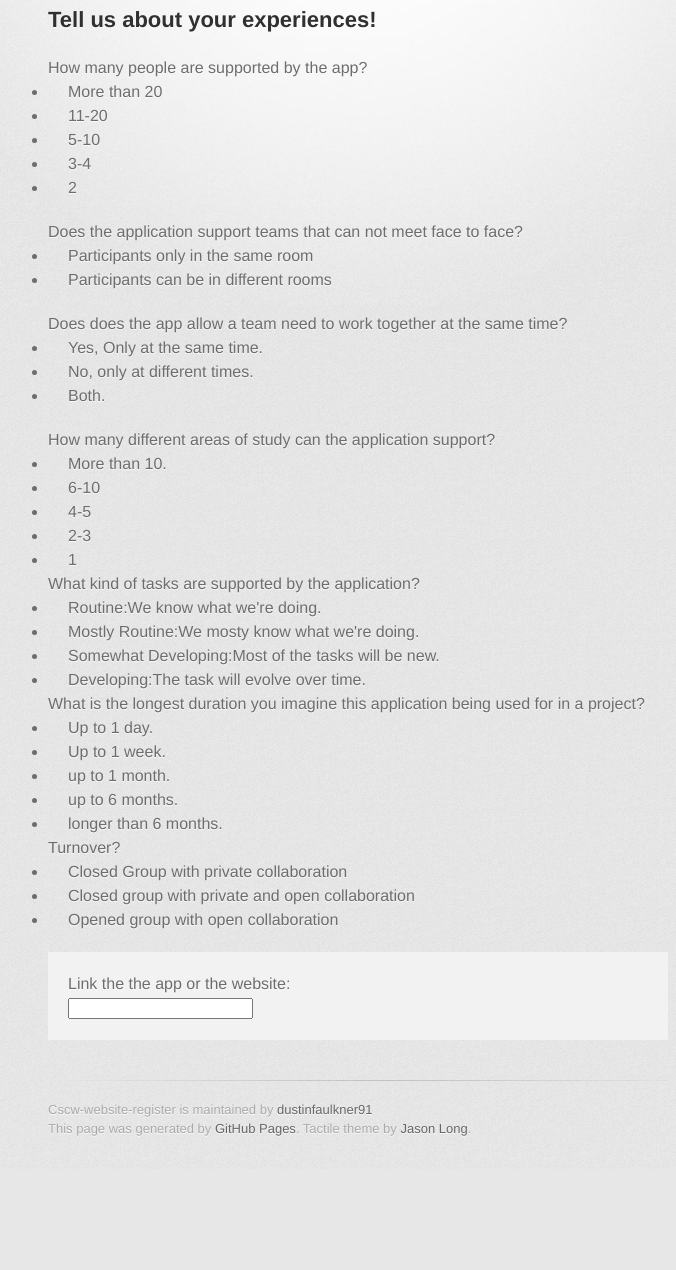
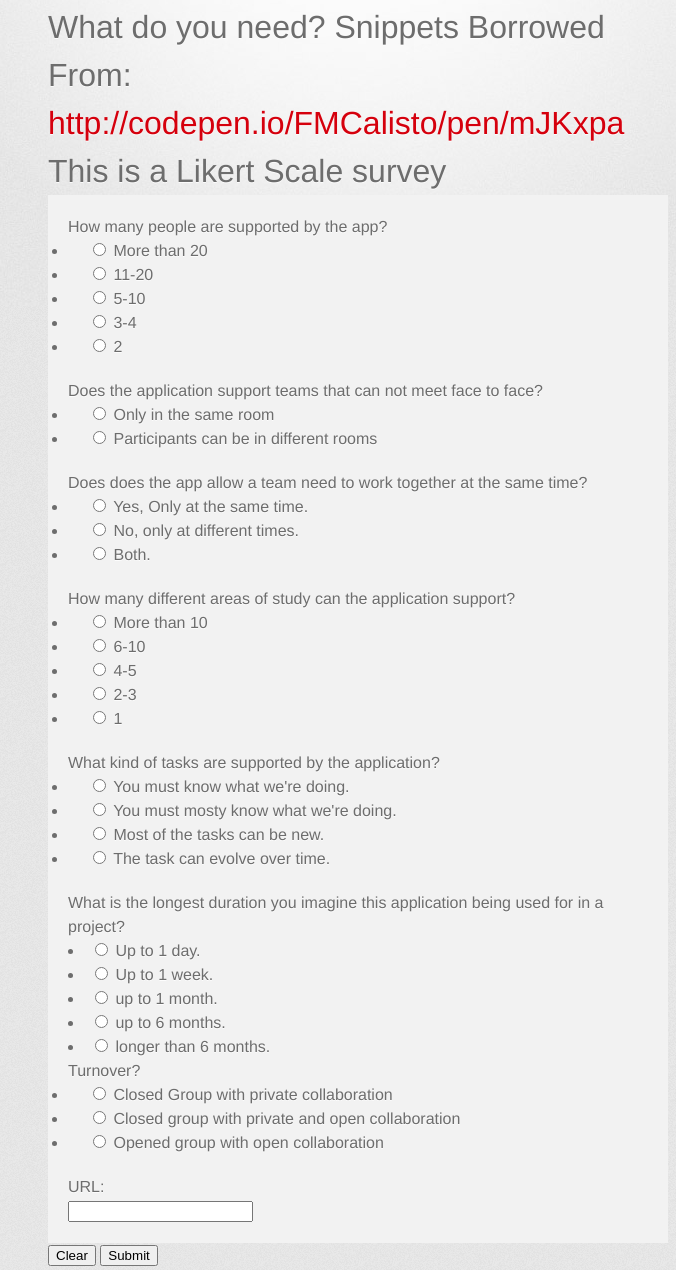
Before and after one commit to dustinfaulkner91/CSCW-Website-Register, a plain HTML site: page index.html in a window 1280 px wide. Shown: the part 268-1538 px from the top of the page, without its empty margins (282-958 px from the left). Before the commit the page ends 1437 px from the top, so only its background shows below. Drawn offline with Linux system fonts and the light colour scheme; a web font is replaced by a local one.

Commit message:
Update index.html
Updated to make buttons work. Submit/Clear added.

```diff
--- a/index.html
+++ b/index.html
@@ -10,7 +10,7 @@
     <!--[if lt IE 9]>
     <script src="//html5shiv.googlecode.com/svn/trunk/html5.js"></script>
     <![endif]-->
-    <title>Cscw-website-register by dustinfaulkner91</title>
+    <title>CSCW-Website-Register by dustinfaulkner91</title>
   </head>
 
   <body>
@@ -18,170 +18,177 @@
       <div class="inner">
 
         <header>
-          <h1>Cscw-website-register</h1>
-          <h2>Site for Registering Apps</h2>
+          <h1>Cscw-website-lookup</h1>
+          <h2>Register Page for Website</h2>
         </header>
 
         <section id="downloads" class="clearfix">
-          <a href="https://github.com/dustinfaulkner91/CSCW-Website-Register/zipball/master" id="download-zip" class="button"><span>Download .zip</span></a>
-          <a href="https://github.com/dustinfaulkner91/CSCW-Website-Register/tarball/master" id="download-tar-gz" class="button"><span>Download .tar.gz</span></a>
-          <a href="https://github.com/dustinfaulkner91/CSCW-Website-Register" id="view-on-github" class="button"><span>View on GitHub</span></a>
+          <a href="https://github.com/dustinfaulkner91/CSCW-Website-Lookup/zipball/master" id="download-zip" class="button"><span>Download .zip</span></a>
+          <a href="https://github.com/dustinfaulkner91/CSCW-Website-Lookup/tarball/master" id="download-tar-gz" class="button"><span>Download .tar.gz</span></a>
+          <a href="https://github.com/dustinfaulkner91/CSCW-Website-Lookup" id="view-on-github" class="button"><span>View on GitHub</span></a>
         </section>
 
         <hr>
 
         <section id="main_content">
-          <h2>
-<a id="tell-us-about-your-experiences" class="anchor" href="#tell-us-about-your-experiences" aria-hidden="true"><span class="octicon octicon-link"></span></a>Tell us about your experiences!</h2>
+          <h1>
+<a id="what-do-you-need--snippets-borrowed-from-httpcodepeniofmcalistopenmjkxpa" class="anchor" href="#what-do-you-need--snippets-borrowed-from-httpcodepeniofmcalistopenmjkxpa" aria-hidden="true"><span class="octicon octicon-link"></span></a>What do you need?  Snippets Borrowed From: <a href="http://codepen.io/FMCalisto/pen/mJKxpa">http://codepen.io/FMCalisto/pen/mJKxpa</a>
+</h1>
 
-<p>
-    <ul/>
-      How many people are supported by the app?
+<div class="wrap">
+  <h1 class="likert-header">This is a Likert Scale survey</h1>
+  <form action="">
+    How many people are supported by the app?
     <ul>
       <li>
-
-        More than 20
+        <input type="radio" name="contribute" value="21+">
+        <label>More than 20</label>
       </li>
       <li>
-
-        11-20
+        <input type="radio" name="contribute" value="11+">
+        <label>11-20</label>
       </li>
       <li>
-
-        5-10
+        <input type="radio" name="contribute" value="5+">
+        <label>5-10</label>
       </li>
       <li>
-
-        3-4
+        <input type="radio" name="contribute" value="3+">
+        <label>3-4</label>
       </li>
       <li>
-
-        2
+        <input type="radio" name="contribute" value="2">
+       <label>2</label>
       </li>
-
     </ul>
     Does the application support teams that can not meet face to face?
     <ul>
       <li>
-
-        Participants only in the same room
+        <input type="radio" name="communicate" value="same">
+        <label>Only in the same room</label>
       </li>
       <li>
+        <input type="radio" name="communicate" value="different">
+        <label>Participants can be in different rooms</label>
+      </li>
+    </ul>
 
-        Participants can be in different rooms
-      </li>
-
-    </ul>
-    Does does the app allow a team need to work together at the same time?
+   Does does the app allow a team need to work together at the same time?
     <ul>
       <li>
-
-        Yes, Only at the same time.
+        <input type="radio" name="concurrency" value="same">
+        <label>Yes, Only at the same time.</label>
       </li>
       <li>
-
-        No, only at different times.
+        <input type="radio" name="concurrency" value="different">
+        <label>No, only at different times.</label>
       </li>
       <li>
-
-        Both.
+        <input type="radio" name="concurrency" value="both">
+        <label>Both.</label>
       </li>
-
     </ul>
 
     How many different areas of study can the application support?
     <ul>
       <li>
-
-        More than 10.
+        <input type="radio" name="Areas" value="11+">
+        <label>More than 10<label/>
       </li>
       <li>
-
-        6-10
+        <input type="radio" name="Areas" value="6+">
+        <label>6-10<label/>
       </li>
       <li>
-
-        4-5
+        <input type="radio" name="Areas" value="4+">
+       <label>4-5<label/>
       </li>
       <li>
-
-        2-3
+        <input type="radio" name="Areas" value="2+">
+       <label>2-3<label/>
       </li>
       <li>
-
-        1
+        <input type="radio" name="Areas" value="1">
+        <label>1<label/>
       </li>
-
+    </ul>
        What kind of tasks are supported by the application?
     <ul>
       <li>
-
-       Routine:We know what we're doing.
+        <input type="radio" name="Routine" value="Know">
+       <label>You must know what we're doing.</label>
       </li>
       <li>
-
-        Mostly Routine:We mosty know what we're doing.
+        <input type="radio" name="Routine" value="Mostly_know">
+        <label>You must mosty know what we're doing.</label>
       </li>
       <li>
-
-        Somewhat Developing:Most of the tasks will be new.
+        <input type="radio" name="Routine" value="Mostly_new">
+        <label>Most of the tasks can be new.</label>
       </li>
       <li>
-
-        Developing:The task will evolve over time.
+        <input type="radio" name="Routine" value="New">
+        <label>The task can evolve over time.</label>
       </li>
-
-       What is the longest duration you imagine this application being used for in a project?
+    </ul>
+       <label>What is the longest duration you imagine this application being used for in a project?</label
     <ul>
       <li>
-
-        Up to 1 day.
+        <input type="radio" name="Length" value="day">
+        <label>Up to 1 day.</label>
       </li>
       <li>
-
-        Up to 1 week.
+        <input type="radio" name="Length" value="week">
+        <label>Up to 1 week.</label>
       </li>
       <li>
-
-        up to 1 month.
+        <input type="radio" name="Length" value="month">
+        <label>up to 1 month.</label>
       </li>
       <li>
-
-        up to 6 months.
+        <input type="radio" name="Length" value="half_year">
+        <label>up to 6 months.</label>
       </li>
       <li>
-
-        longer than 6 months.
+        <input type="radio" name="Length" value="more_half_year">
+        <label>longer than 6 months.</label>
       </li>
-
+    </ul>
        Turnover?
     <ul>
       <li>
-
-        Closed Group with private collaboration
+        <input type="radio" name="Turnover" value="private">
+        <label>Closed Group with private collaboration</label>
       </li>
       <li>
-
-        Closed group with private and open collaboration
+        <input type="radio" name="Turnover" value="open">
+        <label>Closed group with private and open collaboration</label>
       </li>
       <li>
+        <input type="radio" name="Turnover" value="both">
+        <label>Opened group with open collaboration</label>
+      </li>
+    </ul>
 
-        Opened group with open collaboration
-      </li></p>
+    <form>
+      URL:<br>
+      <input type="text" name="URL">
+    </form>
+
+    <div class="buttons">
+      <button class="clear">Clear</button>
+      <button class="submit">Submit</button>
+    </div>
+  </form>
+</div>
         </section>
 
-        <form>
-        Link the the app or the website:<br>
-        <input type="text" name="URL">
-        </form>
-
         <footer>
-          Cscw-website-register is maintained by <a href="https://github.com/dustinfaulkner91">dustinfaulkner91</a><br>
+          Cscw-website-lookup is maintained by <a href="https://github.com/dustinfaulkner91">dustinfaulkner91</a><br>
           This page was generated by <a href="https://pages.github.com">GitHub Pages</a>. Tactile theme by <a href="https://twitter.com/jasonlong">Jason Long</a>.
         </footer>
 
 
       </div>
-    </div>
   </body>
 </html>
```
